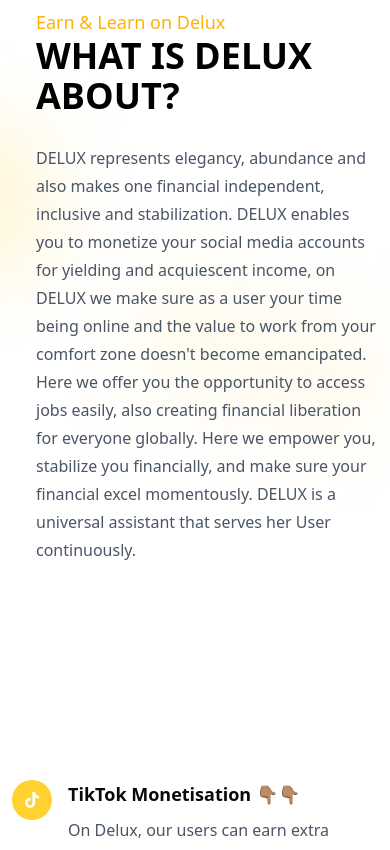
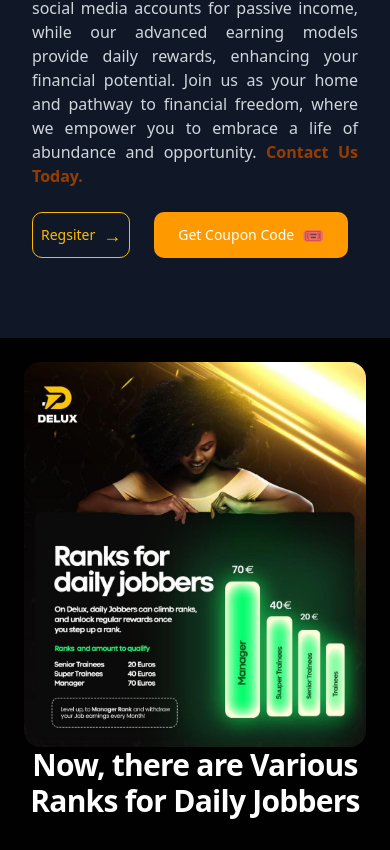
Before and after one commit to nathanieluriri/delux, a Next.js app: page / in a window 390 px wide. Shown: the part 888-1738 px from the top of the page. Built offline with nearby package versions, Linux system fonts and the light colour scheme.

Commit message:
commented some sections

```diff
--- a/src/app/page.jsx
+++ b/src/app/page.jsx
@@ -1,14 +1,14 @@
 "use client";
-import { FeaturesGrid } from "@/components/ui/featuresSection";
+// import { FeaturesGrid } from "@/components/ui/featuresSection";
 import { HeroSection } from "@/components/ui/heroSection";
-import { FootMenu } from "@/components/ui/footMenu";
+// import { FootMenu } from "@/components/ui/footMenu";
 import { Padding } from "@/components/ui/padding";
 import { Navbar } from "@/components/ui/Navbar";
 import { useOverlay } from "@/components/ui/overlayComponent";
-import { AboutSection } from "@/components/ui/aboutSection";
+// import { AboutSection } from "@/components/ui/aboutSection";
 import { ContactSectionComponent } from "@/components/ui/contactSection";
 import { RankingSection } from "@/components/ui/rankingSection";
-import { AdditionalInfo } from "@/components/ui/additionalInfo";
+// import { AdditionalInfo } from "@/components/ui/additionalInfo";
 import { AjoSection } from "@/components/ui/ajoSection";
 
 export default function Home() {
@@ -19,39 +19,39 @@
       <OverlayContent isOpen={isOpen} onClose={closeOverlay} />
       <HeroSection />
 
-      <AboutSection />
-      <div className="sm:hidden">
+      {/* <AboutSection /> */}
+      {/* <div className="sm:hidden">
         <Padding />
         <Padding />
         <Padding />
         <Padding />
         <Padding />
-      </div>
-      <FeaturesSection />
+      </div> */}
+      {/* <FeaturesSection /> */}
+      {/* <Padding />
       <Padding />
-      <Padding />
-      <Padding />
+      <Padding /> */}
       <ContactSection />
       <RankingSection />
-      <AdditionalInfo />
+      {/* <AdditionalInfo /> */}
       <Padding />
       <AjoSection />
       <Padding />
-      <FootMenu />
+      {/* <FootMenu /> */}
     </>
   );
 }
 
-function FeaturesSection() {
-  return (
-    <section
-      id="feature-section"
-      className="grid grid-cols-1 lg:grid-cols-2 gap-4 lg:gap-8 text-left mx-auto max-w-2xl sm:mt-14 lg:mt-10 lg:max-w-4xl p-3"
-    >
-      <FeaturesGrid />
-    </section>
-  );
-}
+// function FeaturesSection() {
+//   return (
+//     <section
+//       id="feature-section"
+//       className="grid grid-cols-1 lg:grid-cols-2 gap-4 lg:gap-8 text-left mx-auto max-w-2xl sm:mt-14 lg:mt-10 lg:max-w-4xl p-3"
+//     >
+//       <FeaturesGrid />
+//     </section>
+//   );
+// }
 
 function ContactSection() {
   return (
```
